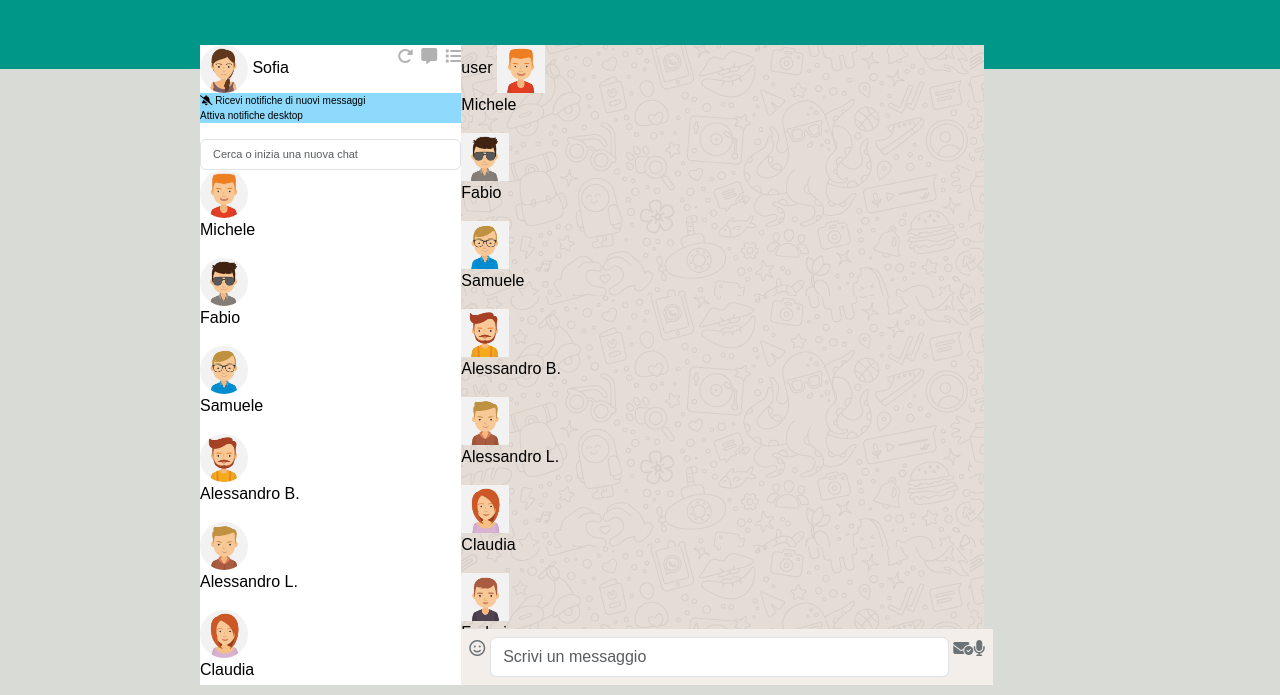
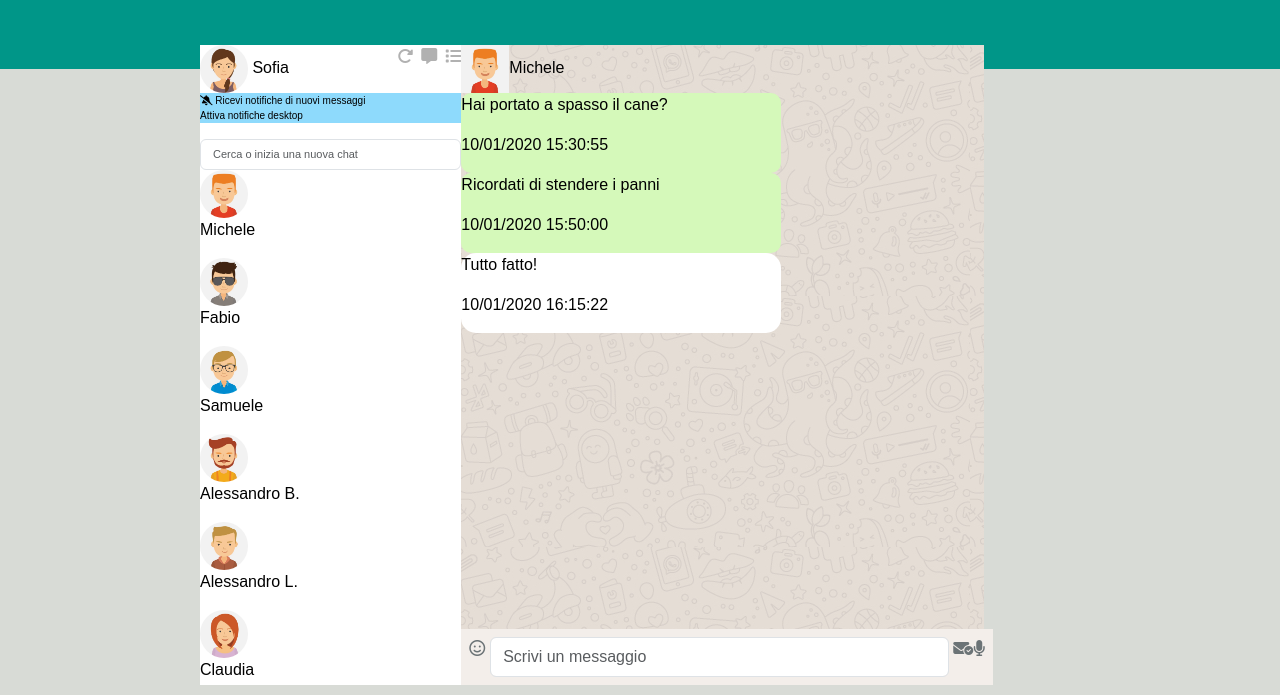
Before and after one commit to lucianocretella95/vue-boolzapp, a plain HTML site: page vue-boolzapp/index.html in a window 1280 px wide. Shown: the part 51-746 px from the top of the page. Drawn offline with nearby package versions, Linux system fonts and the light colour scheme.

Commit message:
M-2 completa

```diff
--- a/vue-boolzapp/index.html
+++ b/vue-boolzapp/index.html
@@ -77,11 +77,12 @@
             <div class="col-8 p-0">
               <div class="img">
                 <div class="utente">
-                  user
-                  <span v-for="element,i in contacts">
-                    <img style="width: 3rem" :src="element.avatar" />
-                    <p>{{element.name}}</p>
-                  </span>
+                  <img
+                    style="width: 3rem"
+                    :src="contacts[chatselected].avatar"
+                    alt=""
+                  />
+                  <span> {{contacts[chatselected].name}} </span>
                 </div>
                 <div class="currentchat">
                   <span
--- a/vue-boolzapp/js/script.js
+++ b/vue-boolzapp/js/script.js
@@ -168,7 +168,7 @@ createApp({
         },
       ],
       chatselected: 0,
-      utenteselected: 0,
+      // utenteselected: 0,
     };
   },
 
```
